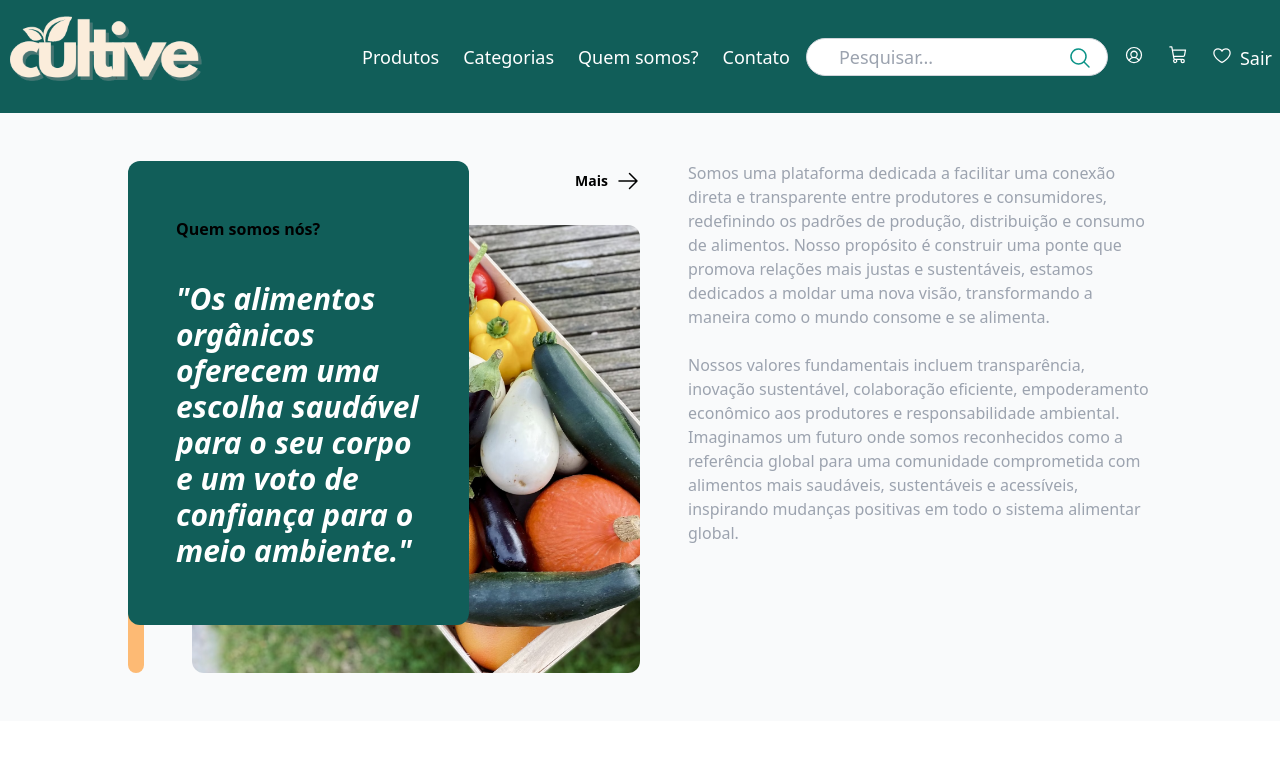
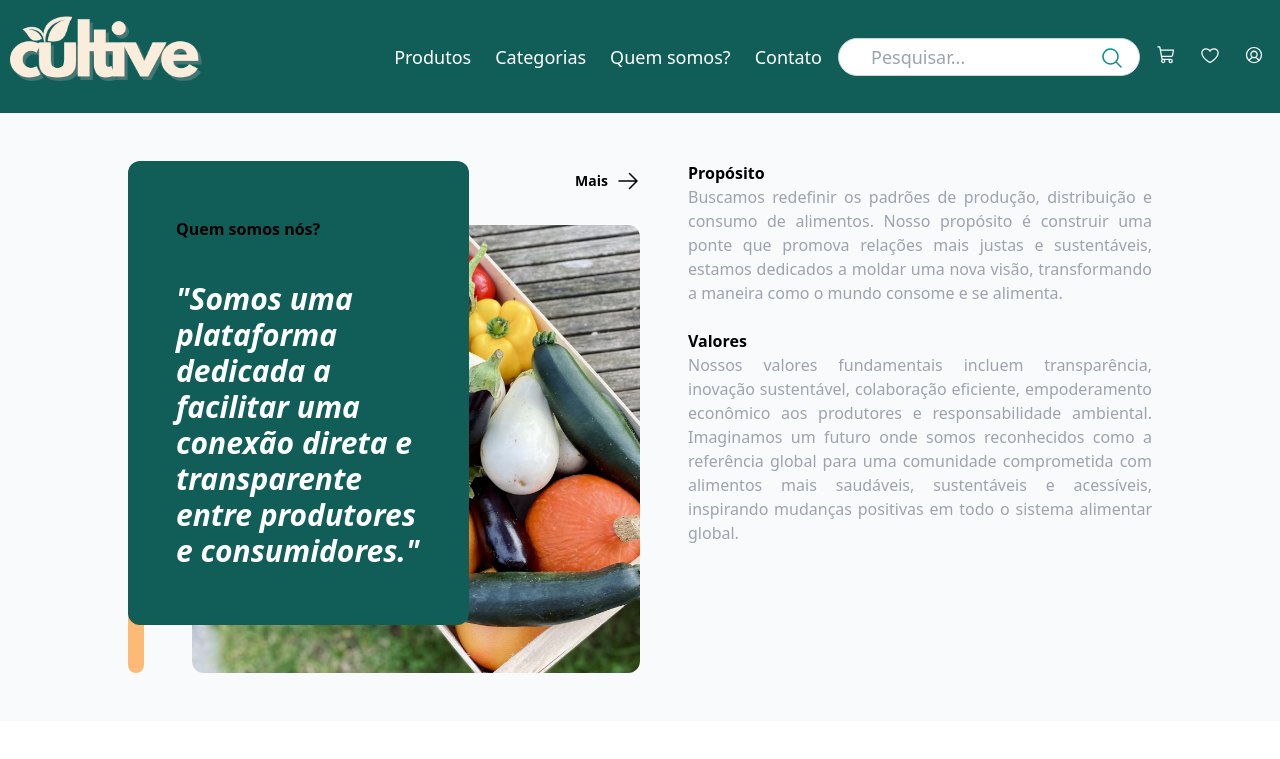
Before and after one commit to projetocultive/cultive-front, a React (Vite) app: page /quemSomos in a window 1280 px wide. Shown: the top 759 px of the page. Built offline with nearby package versions, Linux system fonts and the light colour scheme; no server answers.

Commit message:
Estilizações

```diff
--- a/src/components/navbar/Navbar.tsx
+++ b/src/components/navbar/Navbar.tsx
@@ -1,3 +1,151 @@
+// /* eslint-disable @typescript-eslint/no-unused-vars */
+// import React, { useContext, useState } from 'react';
+// import cultive from '../../assets/img/cultivelogo.png';
+// import {
+//   UserCircle,
+//   ShoppingCart,
+//   Heart,
+//   MagnifyingGlass,
+//   SignOut,
+// } from '@phosphor-icons/react';
+// import { Link, Navigate, useNavigate } from 'react-router-dom';
+// import { AuthContext } from '../../contexts/AuthContext';
+// import { toastAlerta } from '../../utils/toastAlerta';
+
+// function Navbar() {
+//   const navigate = useNavigate()
+//   const [isProductsOpen, setIsProductsOpen] = useState(false);
+//   const [isUserOpen, setIsUserOpen] = useState(false)
+//   const { usuario, handleLogout } = useContext(AuthContext)
+
+
+//   function logout() {
+//     handleLogout()
+//     toastAlerta('Usuário deslogado com sucesso', 'sucesso')
+//     navigate('/login')
+//   }
+
+//   const toggleProductsDropdown = () => {
+//     setIsProductsOpen(!isProductsOpen);
+//   };
+
+//   const toggleUserDropdown = () => {
+//     setIsUserOpen(!isUserOpen);
+//   };
+
+//   const closeDropdowns = () => {
+//     setIsProductsOpen(false);
+//     setIsUserOpen(false);
+//   };
+
+//   return (
+//     <>
+//       <div className="w-full bg-teal-800 text-white flex justify-center py-2">
+//         <div className="container flex justify-between text-lg">
+//           <div className="">
+//             <Link to="/">
+//               <img src={cultive} alt="" className="w-2/3" />
+//             </Link>
+//           </div>
+
+//           <div className="flex justify-center items-center m-2 gap-2 relative">
+//             {/* Botão de Produtos */}
+//             <Link
+//               to="/produtos"
+//               className="font-legue hover:bg-gray-200 hover:text-teal-800 py-1 px-2 rounded-3xl duration-300"
+//             >
+//               Produtos{' '}
+//             </Link>
+//             <Link
+//               to="/categorias"
+//               className="font-legue hover:bg-gray-200 hover:text-teal-800 py-1 px-2 rounded-3xl duration-300"
+//             >
+//               Categorias
+//             </Link>
+
+//             {/* Links de navegação */}
+//             <Link
+//               to="/quemSomos"
+//               className="font-legue hover:bg-gray-200 hover:text-teal-800 py-1 px-2 rounded-3xl duration-300"
+//             >
+//               Quem somos?
+//             </Link>
+//             <Link
+//               to="/contato"
+//               className="font-legue hover:bg-gray-200 hover:text-teal-800 py-1 px-2 rounded-3xl duration-300"
+//             >
+//               Contato
+//             </Link>
+
+//             {/* Barra de pesquisa */}
+//             <div className="relative">
+//               <input
+//                 type="text"
+//                 id='pesquisa'
+//                 name='pesquisa'
+//                 placeholder="Pesquisar..."
+//                 className="border border-gray-300 text-teal-800 rounded-3xl py-1 px-2 pl-8 focus:outline-none"
+//               />
+//               <span className="absolute left-2 top-1/2 transform -translate-y-1/2">
+//                 <MagnifyingGlass size={24} />
+//               </span>
+//               <button
+//                 onClick={closeDropdowns}
+//                 className="absolute right-0 top-0 mt-1 mr-2 font-legue bg hover:bg-gray-400 hover:text-teal-800 py-1 px-2 rounded-3xl duration-300 focus:outline-none"
+//               >
+//                 <MagnifyingGlass size={24} className="text-teal-600" />
+//               </button>
+//             </div>
+//             {/* Ícone do usuário */}
+//             <div className="relative">
+//                 <Link to="/login">
+//                   <button
+//                     onClick={closeDropdowns}
+//                     className="font-legue hover:bg-gray-200 hover:text-teal-800 py-1 px-2 rounded-3xl duration-300 focus:outline-none"
+//                   >
+//                     <UserCircle size={20} />
+//                   </button>
+//                 </Link>
+//             </div>
+
+//             {/* Ícone do carrinho de compras */}
+//             <div className="relative">
+//               <button
+//                 onClick={closeDropdowns}
+//                 className="font-legue hover:bg-gray-200 hover:text-teal-800 py-1 px-2 rounded-3xl duration-300 focus:outline-none"
+//               >
+//                 <ShoppingCart size={20} />
+//               </button>
+//             </div>
+
+//             {/* Ícone de favoritos */}
+//             <div className="relative">
+//               <button
+//                 onClick={closeDropdowns}
+//                 className="font-legue hover:bg-gray-200 hover:text-teal-800 py-1 px-2 rounded-3xl duration-300 focus:outline-none"
+//               >
+//                 <Heart size={20} />
+//               </button>
+//             </div>
+//             <div>
+//               <Link to='' onClick={logout}>
+//                   <button
+//                     onClick={closeDropdowns}
+//                     className='font-legue hover:bg-gray-200 hover:text-teal-800 py-1 px-2 rounded-3xl duration-300 focus:outline-none'
+//                   >
+//                     <SignOut size={20} />
+//                   </button>
+//                 </Link>
+//             </div>
+//           </div>
+//         </div>
+//       </div>
+//     </>
+//   );
+// }
+
+// export default Navbar;
+
 /* eslint-disable @typescript-eslint/no-unused-vars */
 import React, { useContext, useState } from 'react';
 import cultive from '../../assets/img/cultivelogo.png';
@@ -6,21 +154,24 @@ import {
   ShoppingCart,
   Heart,
   MagnifyingGlass,
+  SignOut,
 } from '@phosphor-icons/react';
 import { Link, Navigate, useNavigate } from 'react-router-dom';
 import { AuthContext } from '../../contexts/AuthContext';
 import { toastAlerta } from '../../utils/toastAlerta';
 
 function Navbar() {
-  const navigate = useNavigate()
+  const navigate = useNavigate();
   const [isProductsOpen, setIsProductsOpen] = useState(false);
-  const [isUserOpen, setIsUserOpen] = useState(false)
-  const { usuario, handleLogout } = useContext(AuthContext)
+  const [isUserOpen, setIsUserOpen] = useState(false);
+  const { usuario, handleLogout } = useContext(AuthContext);
+
+  const usuarioLogado = usuario.token !== '';
 
   function logout() {
-    handleLogout()
-    toastAlerta('Usuário deslogado com sucesso', 'sucesso')
-    navigate('/login')
+    handleLogout();
+    toastAlerta('Usuário deslogado com sucesso', 'sucesso');
+    navigate('/login');
   }
 
   const toggleProductsDropdown = () => {
@@ -79,8 +230,8 @@ function Navbar() {
             <div className="relative">
               <input
                 type="text"
-                id='pesquisa'
-                name='pesquisa'
+                id="pesquisa"
+                name="pesquisa"
                 placeholder="Pesquisar..."
                 className="border border-gray-300 text-teal-800 rounded-3xl py-1 px-2 pl-8 focus:outline-none"
               />
@@ -93,17 +244,6 @@ function Navbar() {
               >
                 <MagnifyingGlass size={24} className="text-teal-600" />
               </button>
-            </div>
-            {/* Ícone do usuário */}
-            <div className="relative">
-              <Link to="/login">
-                <button
-                  onClick={closeDropdowns}
-                  className="font-legue hover:bg-gray-200 hover:text-teal-800 py-1 px-2 rounded-3xl duration-300 focus:outline-none"
-                >
-                  <UserCircle size={20} />
-                </button>
-              </Link>
             </div>
 
             {/* Ícone do carrinho de compras */}
@@ -124,8 +264,32 @@ function Navbar() {
               >
                 <Heart size={20} />
               </button>
-              <Link to='' onClick={logout} className='hover:font-bold'>Sair</Link>
             </div>
+
+            {/* Ícone do usuário */}
+            {usuarioLogado ? (
+              <div className="relative">
+                <Link to="">
+                  <button
+                    onClick={logout}
+                    className="font-legue hover:bg-gray-200 hover:text-teal-800 py-1 px-2 rounded-3xl duration-300 focus:outline-none"
+                  >
+                    <SignOut size={20} />
+                  </button>
+                </Link>
+              </div>
+            ) : (
+              <div className="relative">
+                <Link to="/login">
+                  <button
+                    onClick={closeDropdowns}
+                    className="font-legue hover:bg-gray-200 hover:text-teal-800 py-1 px-2 rounded-3xl duration-300 focus:outline-none"
+                  >
+                    <UserCircle size={20} />
+                  </button>
+                </Link>
+              </div>
+            )}
           </div>
         </div>
       </div>
--- a/src/components/produtos/formularioProdutos/FormularioProdutos.tsx
+++ b/src/components/produtos/formularioProdutos/FormularioProdutos.tsx
@@ -213,7 +213,7 @@ function FormularioProdutos() {
           />
         </div>
 
-        <div className="flex flex-col gap-2">
+        {/* <div className="flex flex-col gap-2">
           <label htmlFor="data">Data</label>
           <input
             value={produto.data}
@@ -224,7 +224,7 @@ function FormularioProdutos() {
             className="w-full block bg-white text-gray-500 font-semibold rounded-lg
               px-4 py-3 mt-6"
           />
-        </div>
+        </div> */}
         <div className="flex flex-col gap-2">
           <p>Categoria do produto</p>
           <select
--- a/src/components/quemSomos/QuemSomos.tsx
+++ b/src/components/quemSomos/QuemSomos.tsx
@@ -19,8 +19,7 @@ export default function QuemSomos() {
                   Quem somos nós?
                 </span>
                 <h2 className="text-white font-bold italic text-3xl">
-                  "Os alimentos orgânicos oferecem uma escolha saudável para o
-                  seu corpo e um voto de confiança para o meio ambiente."
+                  "Somos uma plataforma dedicada a facilitar uma conexão direta e transparente entre produtores e consumidores."
                 </h2>
               </div>
               <a
@@ -29,7 +28,7 @@ export default function QuemSomos() {
               >
                 <span>Mais</span>
                 <svg
-                  xmlns="http://www.w3.org/2000/svg"
+                  xmlns="#"
                   fill="none"
                   viewBox="0 0 24 24"
                   stroke-width="1.5"
@@ -49,16 +48,12 @@ export default function QuemSomos() {
             </div>
             <div>
               <div className="pl-12">
-                <p className="peer mb-6 text-gray-400">
-                  Somos uma plataforma dedicada a facilitar uma conexão direta e
-                  transparente entre produtores e consumidores, redefinindo os
-                  padrões de produção, distribuição e consumo de alimentos.
-                  Nosso propósito é construir uma ponte que promova relações
-                  mais justas e sustentáveis, estamos dedicados a moldar uma
-                  nova visão, transformando a maneira como o mundo consome e se
-                  alimenta.
+                <h2 className='font-bold '>Propósito</h2>
+                <p className="peer mb-6 text-gray-400 text-justify">
+                Buscamos redefinir os padrões de produção, distribuição e consumo de alimentos. Nosso propósito é construir uma ponte que promova relações mais justas e sustentáveis, estamos dedicados a moldar uma nova visão, transformando a maneira como o mundo consome e se alimenta.
                 </p>
-                <p className="mb-6 text-gray-400">
+                <h2 className='font-bold' >Valores</h2>
+                <p className="mb-6 text-gray-400 text-justify">
                   Nossos valores fundamentais incluem transparência, inovação
                   sustentável, colaboração eficiente, empoderamento econômico
                   aos produtores e responsabilidade ambiental. Imaginamos um
@@ -130,7 +125,7 @@ export default function QuemSomos() {
                     Johnnata Silva
                   </h3>
                   <p className="text-sm font-semibold leading-6 text-teal-600">
-                    Desenvolvedora FullStack Jr.
+                    Desenvolvedor FullStack Jr.
                   </p>
                 </div>
               </div>
@@ -160,7 +155,7 @@ export default function QuemSomos() {
                     Nathan Nolacio
                   </h3>
                   <p className="text-sm font-semibold leading-6 text-teal-600">
-                    Desenvolvedora FullStack Jr.
+                    Desenvolvedor FullStack Jr.
                   </p>
                 </div>
               </div>
```
